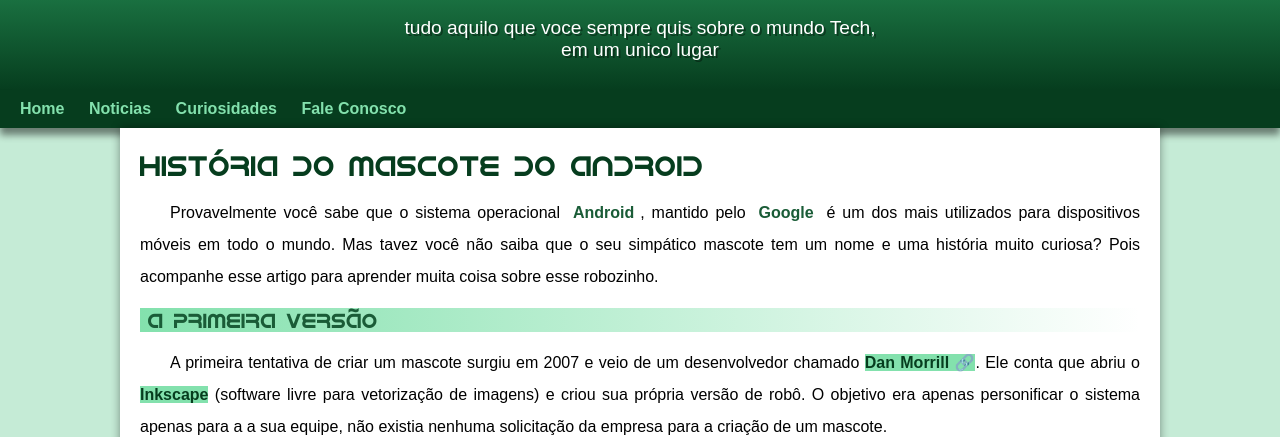
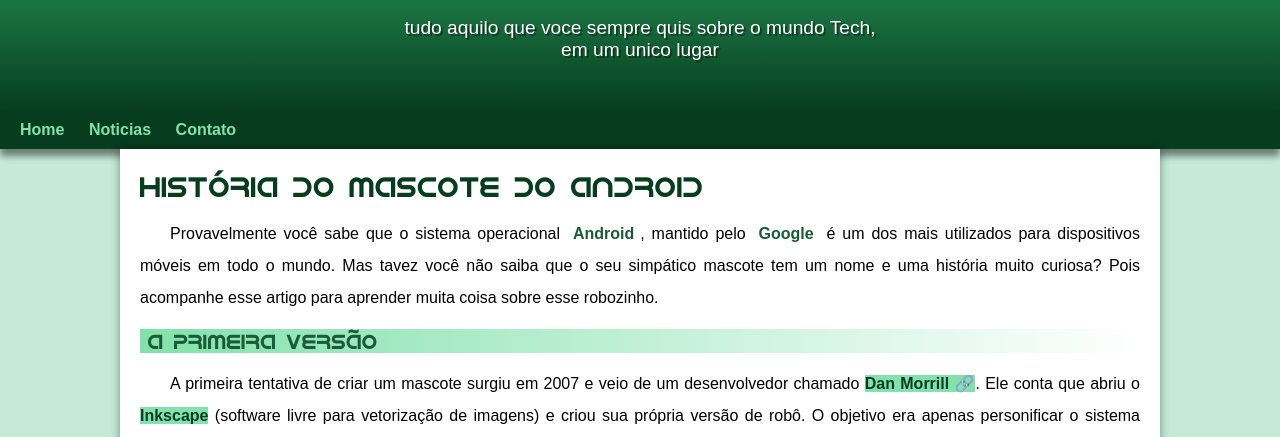
Before and after one commit to Joao-Paulo-Cabral/projeto-android, a plain HTML site: page index.html in a window 1280 px wide. Shown: the part 100-537 px from the top of the page. Drawn offline with Linux system fonts and the light colour scheme.

Commit message:
problema de padding resolviodo

```diff
--- a/index.html
+++ b/index.html
@@ -16,8 +16,7 @@
     <nav>
         <a href="#">Home</a>
         <a href="#">Noticias</a>
-        <a href="#">Curiosidades</a>
-        <a href="#">Fale Conosco</a>
+        <a href="#">Contato</a>
     </nav>
     <main>
         <article>
--- a/style/style.css
+++ b/style/style.css
@@ -67,7 +67,7 @@ header > p{
     padding-left: 10px;
     padding-right: 10px;
     margin: auto;
-    margin-bottom: 21px;
+    padding-bottom: 50px;
     text-shadow: 2px 2px 0px rgba(0, 0, 0, 0.386);
 }
 
```
